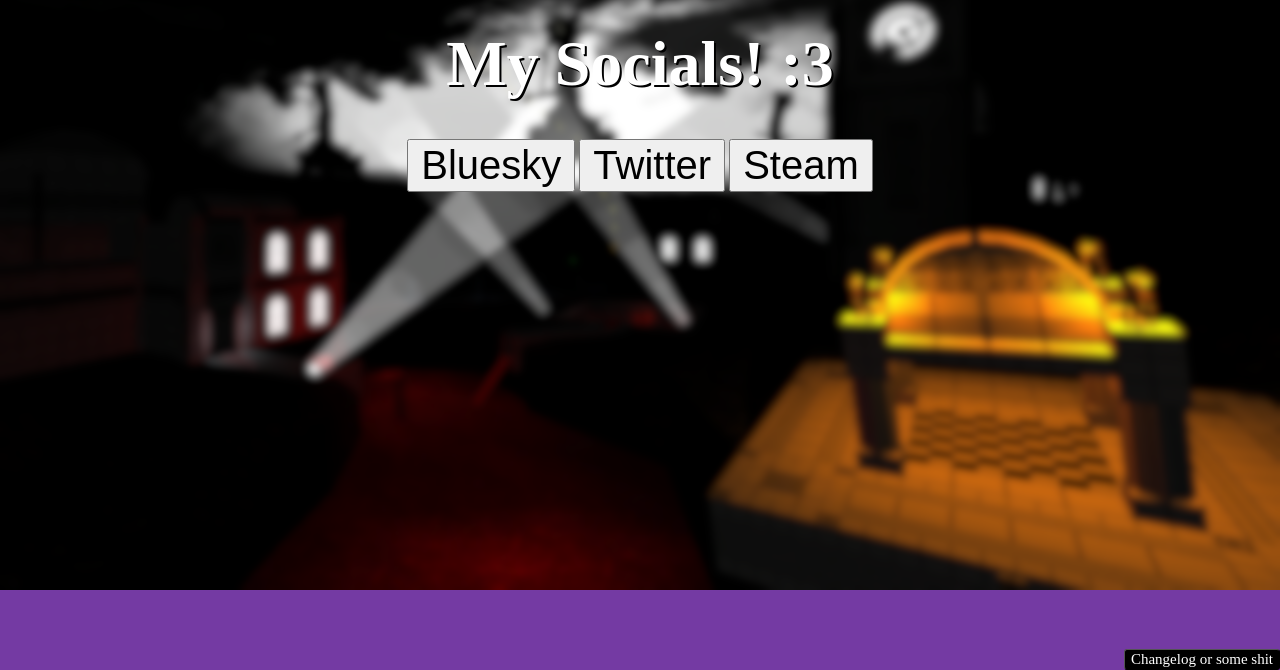
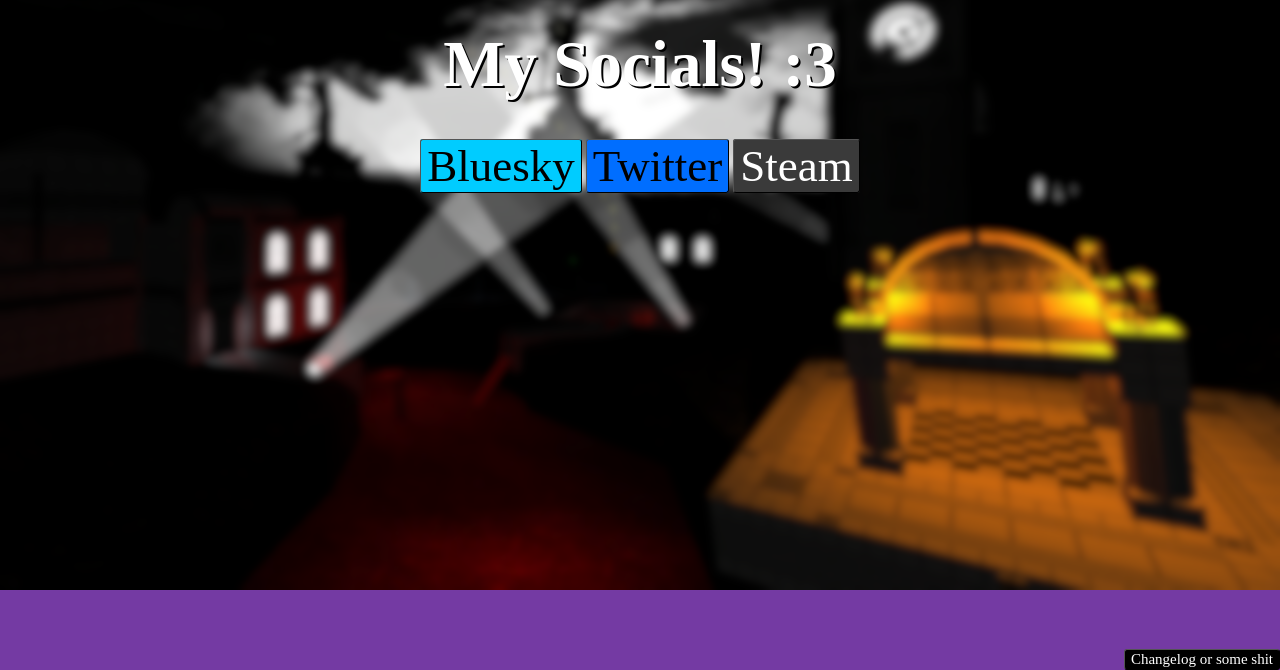
Before and after one commit to RoxyVania/scrapyardmaiden.net, a plain HTML site: page index.html in a window 1280 px wide. Shown: the part 130-800 px from the top of the page. Drawn offline with Linux system fonts and the light colour scheme.

Commit message:
Fixes
buttons broke, fixed em (and some other stuff too i guess, i kinda forgor already)

```diff
--- a/index.html
+++ b/index.html
@@ -25,19 +25,19 @@
     <!--social links-->
     <div class="fit-content center">
         <header>
-            <h1 class="white dropshadow-black fit-content center" style="font-size:5vw">My Socials! :3</h1>
+            <h1 class="white dropshadow-black fit-content center" style="font-size:65px">My Socials! :3</h1>
         </header>
     <br>
         <div class="fit-content center">
-            <button type="button" href="https://bsky.app/profile/scrapyardmaiden.net" class="socialbutton">Bluesky</button>
-            <button type="button" href="https://twitter.com/roxyvania_" class="socialbutton">Twitter</button>
-            <button type="button" href="https://steamcommunity.com/id/roxyvania/" class="socialbutton">Steam</button>
+            <a href="https://bsky.app/profile/scrapyardmaiden.net" style="font-size:45px;color:#000000;background-color:rgb(0, 204, 255);" class="button">Bluesky</a>
+            <a href="https://twitter.com/roxyvania_" style="font-size:45px;color:#000000;background-color:rgb(0, 110, 255);" class="button">Twitter</a>
+            <a href="https://steamcommunity.com/id/roxyvania/" style="font-size:45px;color:#ffffff;background-color:rgb(58, 58, 58);" class="button">Steam</a>
         </div>
     </div>
 
     <!--clickthrough to notes page-->
     <div>
-        <a class="button banished-to-the-corner" style="font-size:15px" href="notes/index.html">Changelog or some shit</a>
+        <a class="button banished-to-the-corner" style="font-size:15px;color:#ffffff;background-color:#000000;" href="notes/index.html">Changelog or some shit</a>
     </div>
 </body>
 
--- a/theme.css
+++ b/theme.css
@@ -35,8 +35,6 @@ a.button {
   padding: 1px 6px;
   border: 1px outset buttonborder;
   border-radius: 3px;
-  color: #ffffff;
-  background-color: #000000;
   text-decoration: none;
 }
 
@@ -87,10 +85,3 @@ a.button {
    width:fit-content;
    height:fit-content;
   }
-
-.socialbutton {
-  font-size: 40px;
-  margin: auto;
-  width: auto;
-  padding: 2px 12px 2px;
-}
```
Also changed, not shown: notes/index.html (+2 -1 lines), README.md.
